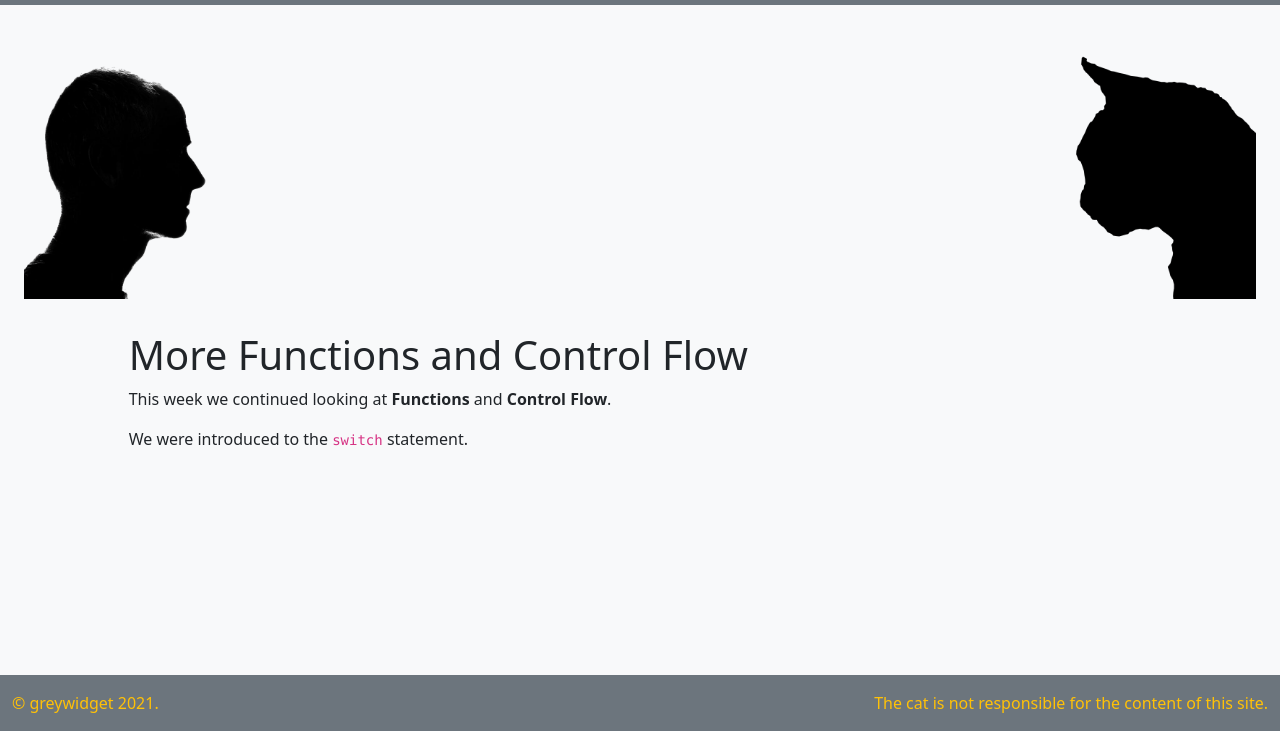
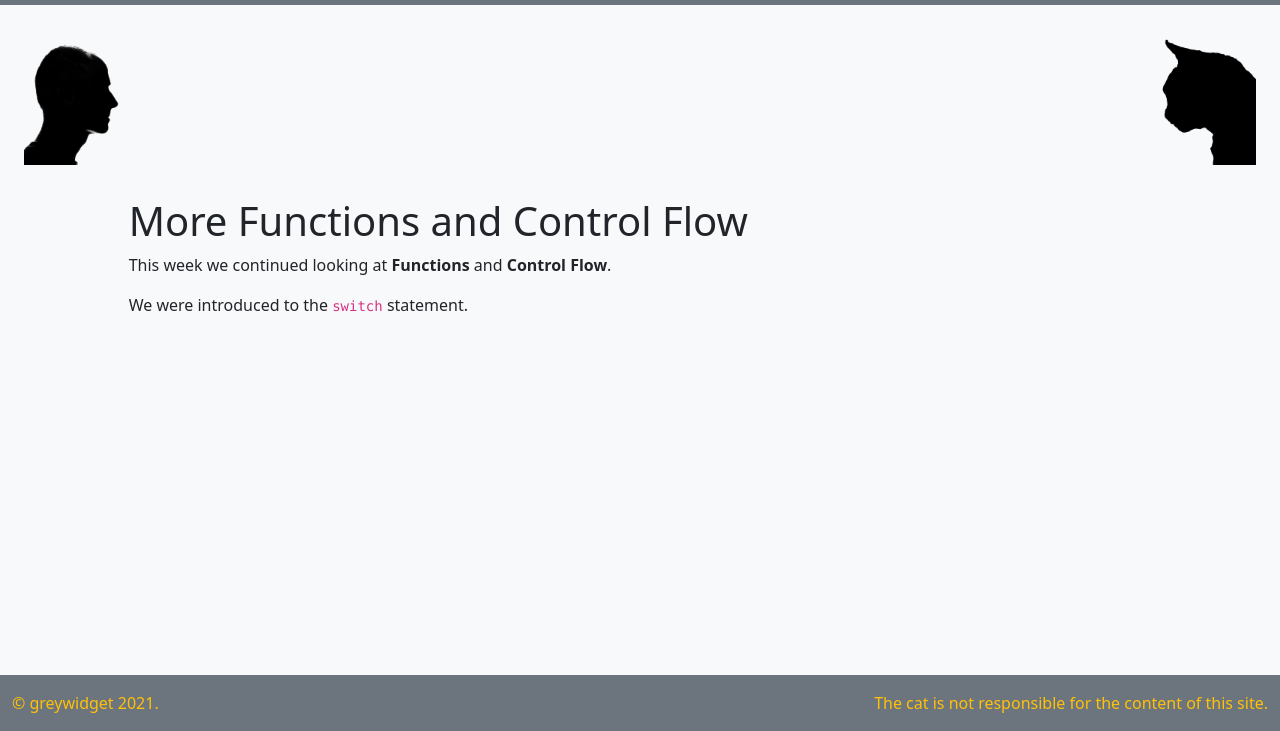
Before and after one commit to greywidget/jamstack-js-control-flow, a plain HTML site: page index.html in a window 1280 px wide. Shown: the part 69-800 px from the top of the page. Drawn offline with nearby package versions, Linux system fonts and the light colour scheme.

Commit message:
Set a max size for the silhouettes

```diff
--- a/css/index.css
+++ b/css/index.css
@@ -1,13 +1,7 @@
 
 /* Craig's Additional Styling */
-.main-row img {
-    width: 80%;
-}
 
-/* Default image with above is 80%. Use these to override */
-.iw-100 img {
+img.silos {
+    max-width: 96px;
     width: 100%;
 }
-.iw-50 img {
-    width: 50%;
-}
--- a/index.html
+++ b/index.html
@@ -6,7 +6,6 @@
     <title>More Functions and Control Flow</title>
     <link href="https://cdn.jsdelivr.net/npm/bootstrap@5.0.0-beta2/dist/css/bootstrap.min.css" rel="stylesheet" integrity="sha384-BmbxuPwQa2lc/FVzBcNJ7UAyJxM6wuqIj61tLrc4wSX0szH/Ev+nYRRuWlolflfl" crossorigin="anonymous">
     <link rel="stylesheet" href="/css/index.css">
-    <script type="text/javascript" src="/js/tipcalc.js"></script>
   </head>
 
   <body class="bg-light">
@@ -44,12 +43,12 @@
 
       <main class="row justify-content-center pt-3 main-row">
 
-        <div class="row justify-content-between pb-3">
+        <div class="row justify-content-between pb-3" id="silos">
           <div class="col-2">
-              <img src="/img/the_human.png" alt="the author in silhouette" class="d-block w-100">
+              <img src="/img/the_human.png" alt="the author in silhouette" class="d-block w-100 silos">
           </div>
           <div class="col-2">
-              <img src="/img/the_cat.png" alt="the author's cat in silhouette" class="d-block w-100">
+              <img src="/img/the_cat.png" alt="the author's cat in silhouette" class="d-block w-100 silos float-end">
           </div>
         </div>
 
```
Also changed, not shown: task1.html (+2 -2 lines), task2.html (+2 -2 lines), task3.html (+2 -2 lines).
